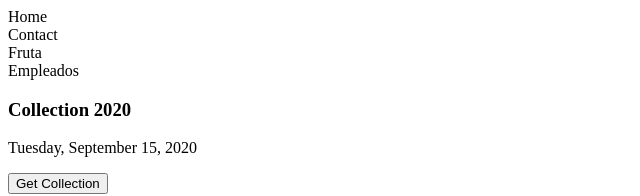
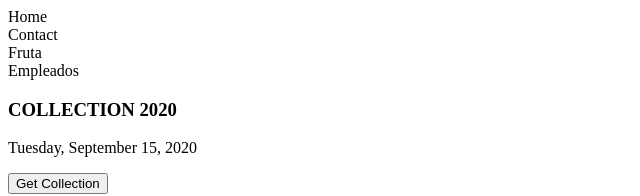
Before and after one commit to sergiofontecha/Angular6Course, an Angular app in the folder angular-course/: page / in a window 1280 px wide. Shown: the top 196 px of the page, without its empty margins (0-640 px from the left). Built offline with nearby package versions, Linux system fonts and the light colour scheme.

Commit message:
feat-angularPipes, Changing title text ans apllying to it pipes to format texts

```diff
--- a/angular-course/src/app/modules/home/home.component.html
+++ b/angular-course/src/app/modules/home/home.component.html
@@ -1,4 +1,4 @@
-<h3>Collection 2020</h3>
+<h3>{{ title | uppercase }}</h3>
 <p>{{ date | date: "fullDate" }}</p>
 <button *ngIf="!showed" (click)="getCollection()">Get Collection</button>
 <input type="text" *ngIf="showed" [(ngModel)]="article" /><button
--- a/angular-course/src/app/modules/home/home.component.ts
+++ b/angular-course/src/app/modules/home/home.component.ts
@@ -20,7 +20,7 @@ export class HomeComponent {
 
   constructor(private _ropaService: RopaService) {
     // Variables initialization
-    this.title = 'Main Page';
+    this.title = 'Collection 2020';
     this.showed = false;
     this.article = '';
     this.date = new Date();
```
